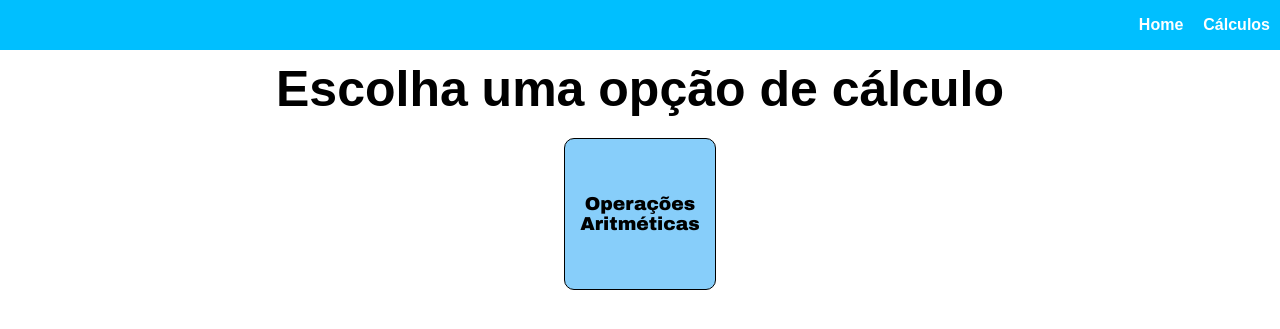
After one commit to JH-0713/PythonProject, a Flask app: page /calculos in a window 1280 px wide. The commit adds this page. Shown: the top 329 px of the page. Run offline with Flask 3, Linux system fonts and the light colour scheme.

Commit message:
Frontend_3S ope

```diff
--- a/app.py
+++ b/app.py
@@ -1,54 +1,60 @@
-from flask import Flask, flash
-from flask import render_template, redirect, request, url_for
+from flask import Flask, render_template, request
+
 app = Flask(__name__)
-
 
 @app.route('/')
 def home():
-    return render_template('base.html')
+    return render_template("home.html")
 
-@app.route('/calculo')
-def calculo():
-    return render_template('calculo.html')
+@app.route('/calculos')
+def calculos():
+    return render_template("calculos.html")
 
-@app.route('/operaçoes')
+@app.route('/operacoes')
 def operacoes():
-    return render_template('operacoes.html')
+    return render_template("operacoes.html")
 
-@app.route('/soma', methods=['GET','POST'])
-def soma():
+@app.route('/somar', methods=['GET', 'POST'])
+def somar():
     if request.method == 'POST':
-        if not request.form['form_num_1'] or not request.form['form_num_2']:
-            flash("preencha o campo dos numeros", "error")
-        num1 = request.form['form_num_1']
-        num2 = request.form['form_num_2']
-        try:
-            num1 = int(num1)
-            num2 = int(num2)
-            result = num1 + num2
-            print('resultado: ', result)
-            return redirect(url_for('resultado',result=result))
-        except:
-            flash("preencha o campo dos numeros", "error")
-    return render_template('soma.html')
+        if request.form['form-soma_1'] and request.form['form-soma_2']:
+            n1 = int(request.form['form-soma_1'])
+            n2 = int(request.form['form-soma_2'])
+            soma = n1 + n2
+            return render_template("operacoes.html", n1=n1, n2=n2, soma=soma)
+    return render_template("operacoes.html")
 
-@app.route('/subtracao')
-def subtracao():
-    return render_template('subtacao.html')
+@app.route('/subtrarir', methods=['GET', 'POST'])
+def subtrarir():
+    if request.method == 'POST':
+        if request.form['form-sub_1'] and request.form['form-sub_2']:
+            n1 = int(request.form['form-sub_1'])
+            n2 = int(request.form['form-sub_2'])
+            subtracao = n1 - n2
+            return render_template("operacoes.html", n1=n1, n2=n2, subtracao=subtracao)
+    return render_template("operacoes.html")
 
-@app.route('/multiplicacao')
-def multiplicacao():
-    return render_template('multiplicacao.html')
+@app.route('/multiplicar', methods=['GET', 'POST'])
+def multiply():
+    if request.method == 'POST':
+        if request.form['form-mult_1'] and request.form['form-mult_2']:
+            n1 = int(request.form['form-mult_1'])
+            n2 = int(request.form['form-mult_2'])
+            multiplicar = n1 * n2
+            return render_template("operacoes.html", n1=n1, n2=n2, multiplicar=multiplicar)
+    return render_template("operacoes.html")
 
-@app.route('/divisao')
-def divisao():
-    return render_template('divisao.html')
+@app.route('/dividir', methods=['GET', 'POST'])
+def dividir():
+    if request.method == 'POST':
+        if request.form['form-divi_1'] and request.form['form-divi_2']:
+            n1 = int(request.form['form-divi_1'])
+            n2 = int(request.form['form-divi_2'])
+            divisao = n1 / n2
+            return render_template("operacoes.html", n1=n1, n2=n2, divisao=divisao)
+    return render_template("operacoes.html")
 
-
-@app.route('/resultado')
-def resultado():
-    return render_template('resultado.html')
-
+#TODO Final do código
 
 if __name__ == '__main__':
     app.run(debug=True)
--- a/static/css/style.css
+++ b/static/css/style.css
@@ -1,30 +1,31 @@
-body {
-    width: 100vw;
-    height: 100vh;
+* {
     margin: 0;
     padding: 0;
-    box-sizing: border-box;
 }
 
-* {
-    font-weight: bold;
+body {
+    width: 100%;
+    height: 100%;
+    font-family: Arial, sans serif;
 }
 
 .menu {
-    background: deepskyblue;
-    display: flex;
-    justify-content: flex-end;
+    background-color: deepskyblue;
+    width: 100%;
+    height: 50px;
 }
 
 .menu ul {
     list-style-type: none;
+    width: 100%;
+    height: 100%;
     display: flex;
-    margin: 8px;
+    justify-content: flex-end;
+    align-items: center;
 }
 
 .menu ul li {
     padding: 10px;
-    margin: 5px;
 }
 
 .menu ul li a {
@@ -33,66 +34,97 @@ body {
     color: white;
 }
 
-.conteudo {
-    display: flex;
-    align-items: center;
-    margin: 20px;
-}
-
-.card {
-    background: skyblue;
-    border: 7px solid black;
-    border-radius: 25px;
-    width: 125px;
-    margin: 10px;
-    display: flex;
-    justify-content: center;
-}
-
-.card:hover {
-    background: lightblue;
-    border: 7px solid black;
-    border-radius: 25px;
-    width: 125px;
-    margin: 10px;
-}
-
-.links {
+a {
     text-decoration: none;
-    color: white;
     font-weight: bold;
 }
 
-.links:hover {
-    color: black;
+.conteudo h1 {
+    margin: 10px;
+    text-align: center;
+    font-size: 50px;
 }
 
-.formu {
+.home {
+    display: flex;
+    justify-content: space-evenly;
+    width: 100%;
+    height: calc(100vh - 50px);
+    background: azure;
+}
+
+.texto-left {
+    width: 50%;
+    height: 100%;
     display: flex;
     flex-direction: column;
+    justify-content: center;
     align-items: center;
 }
 
-.formu button {
-    margin: 15px;
-    background: skyblue;
-    border: 2px inset blue;
-    border-radius: 5px;
+.img-right {
+    display: flex;
+    flex-direction: column;
+    justify-content: center;
+    width: 50%;
+    height: 100%;
+    overflow: hidden;
+
+    background-image: url("/static/img/senai.jpg");
+    background-size: cover;
+    background-position: center;
+    background-repeat: no-repeat;
+}
+
+.calculos {
+    height: 100%;
+    display: flex;
+    flex-wrap: wrap;
+    justify-content: space-evenly;
+    gap: 10px;
+    padding: 10px;
+
+}
+
+.calculos a {
+    color: black;
+    font-family: "Arial Black", sans-serif;
+}
+
+.calculos a:hover {
+    color: white;
+}
+
+.card_calculo {
+    width: 150px;
+    height: 150px;
+    display: flex;
+    justify-content: center;
+    align-items: center;
+    text-align: center;
+    background-color: lightskyblue;
+    border: 1px solid black;
+    border-radius: 10px;
+}
+
+.card_operacao {
+    border: 1px solid black;
+    border-radius: 10px;
+    text-align: center;
     padding: 10px;
 }
 
-.formu button:hover {
-    cursor: pointer;
+.form-calc {
+    display: flex;
+    flex-direction: column;
+    gap: 6px;
+    padding: 14px;
 }
 
-.num {
-    display: flex;
-    flex-direction: column;
+.form-calc input {
+    width: 80px;
 }
 
-.num input {
-    height: 20px;
-    border: 3px outset black;
-    border-radius: 5px;
-    margin-left: 30px;
+.operador {
+    font-size: 26px;
 }
--- a/templates/base.html
+++ b/templates/base.html
@@ -3,15 +3,16 @@
 <head>
     <meta charset="UTF-8">
     <title>Frontend</title>
-    <link rel="stylesheet" href="/static/css/style.css">
+    <link rel="stylesheet" href="/static/css/style.css"/>
 </head>
 <body>
 <div class="menu">
     <ul>
-        <li><a href="{{url_for('home')}}">Home</a></li>
-        <li><a href="{{url_for('calculo')}}">Calculos</a></li>
+        <li><a href="{{ url_for('home') }}">Home</a></li>
+        <li><a href="{{ url_for('calculos') }}">Cálculos</a></li>
     </ul>
 </div>
+
 <div class="conteudo">
     {% block conteudo %}
     {% endblock %}
--- /dev/null
+++ b/templates/calculos.html
@@ -0,0 +1,15 @@
+{% extends 'base.html' %}
+
+{% block conteudo %}
+
+<h1>Escolha uma opção de cálculo</h1>
+<div class="calculos">
+    <a href="{{ url_for('operacoes') }}">
+        <div class="card_calculo">
+            <h3>Operações Aritméticas</h3>
+        </div>
+    </a>
+
+</div>
+
+{% endblock %}
```
Also changed, not shown: templates/calculo.html (deleted, +0 -10 lines), templates/home.html (added, +12 -0 lines), templates/operacoes.html (+81 -17 lines), templates/resultado.html (deleted, +0 -7 lines), static/img/senai.jpg (added).
